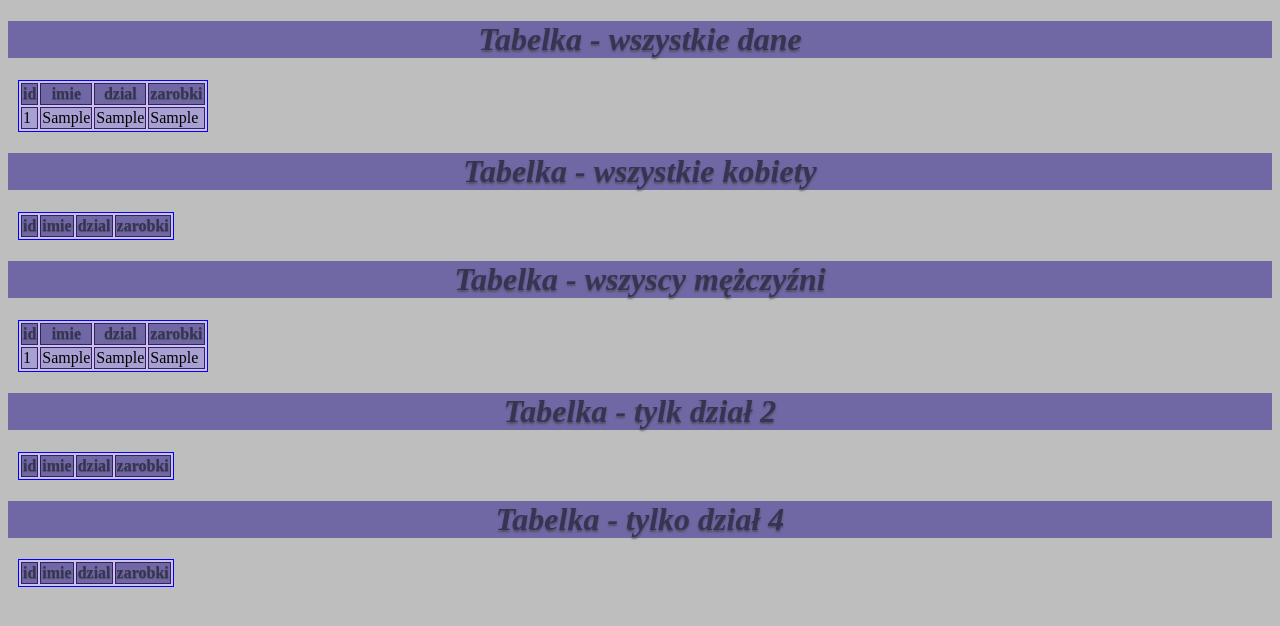
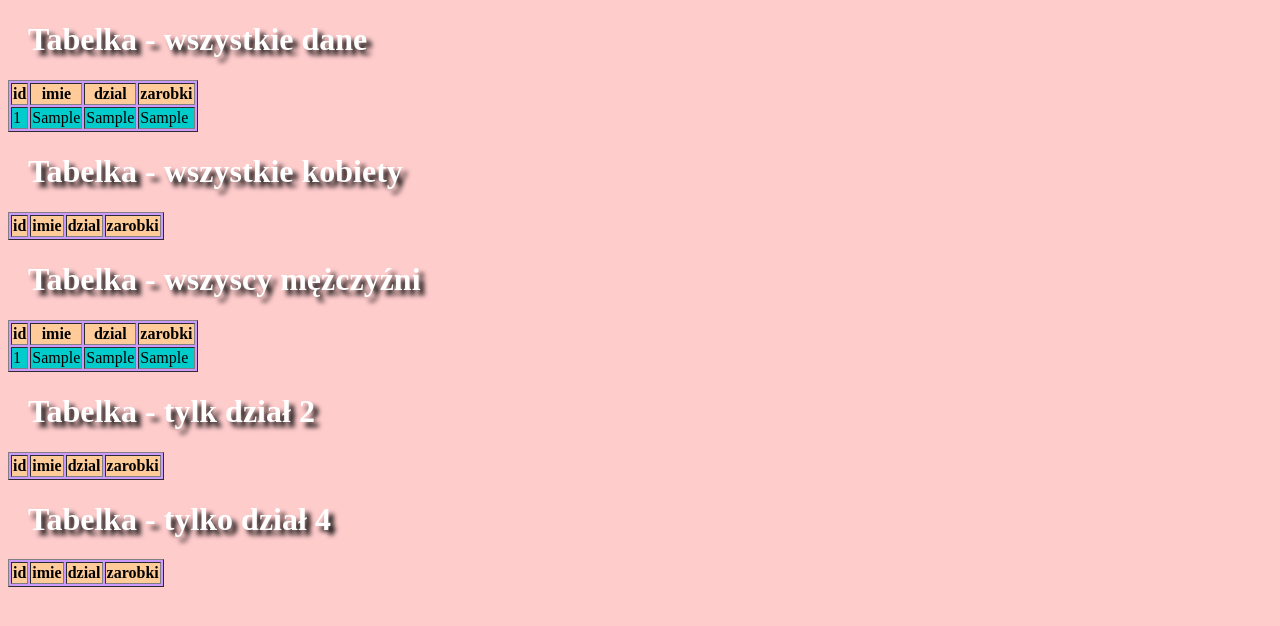
Before and after one commit to SK-2019/php-sql-wprowadzenie-Marcia56, a PHP site: page / in a window 1280 px wide. Shown: the top 626 px of the page. Run offline with PHP 8.4, Linux system fonts and the light colour scheme; tables that the repository leaves empty or names only in its code hold one stand-in row (values such as "Sample post"); data that the repository does not hold is empty.

Commit message:
Add files via upload

```diff
--- a/style.css
+++ b/style.css
@@ -1,47 +1,38 @@
 body {
-    background-color: rgb(190, 190, 190);
-}
-h2 {
-    color: rgb(172, 57, 57);
-    margin-left: 10px;
-    text-shadow: 0px 1px 1px rgba(59, 59, 59, 0.616);
-    background-color: lavender;
-    font-size: 20px;
-}
-h1{
-    display: flex;
-    justify-content: center;
-    color: rgb(55, 51, 82);
-    font-style: italic;
-    text-shadow: 0px 2px 2px rgba(59, 59, 59, 0.616);
-    background-color: rgb(112, 104, 165);
-}
-h3{
-    color: rgb(55, 51, 82);
-    text-shadow: 0px 1px 1px rgba(59, 59, 59, 0.616);
-}
-table {
-    background-color:rgb(203, 194, 233);
-    margin-left: 10px;
-}
-table, th, td{
-    border:1px solid blue;
-}
-th, td{
-    border-bottom:1px solid rgb(53, 30, 99);
-    border-top:1px solid rgb(53, 30, 99);
-    border-left: 1px solid rgb(53, 30, 99);
-    border-right: 1px solid rgb(53, 30, 99);
-}
-th{
-    background-color: rgb(112, 104, 165);
-    color: rgb(55, 51, 82);
-    text-shadow: 0px 1px 1px rgba(59, 59, 59, 0.616);
-}
-hr{
-    border: 1px solid rgb(53, 30, 99);
+  background-color: #ffcccc;
 }
 
-tr:nth-child(even){background-color:rgb(168, 160, 211);}
-tr:hover{background-color:lavender;
+h1 {
+  text-shadow: 5px 5px 5px black;
+  color: white;
+  margin-left: 20px;
 }
+
+h2 {
+  color: teal;
+  margin-left: 20px;
+}
+
+h2 {
+  font-style: italic;
+}
+
+table{
+    background-color:#cc99ff;
+}
+
+th{
+
+    background-color:#ffcc99;
+}
+
+tr:nth-child(even){background-color:#00cccc;}
+tr:hover{background-color:#ffcc99;}
+
+.obraz {
+    height: 250px;
+    width: 400px;
+    top: 20%;
+    left: 40%;
+    position: absolute;
+}
```
